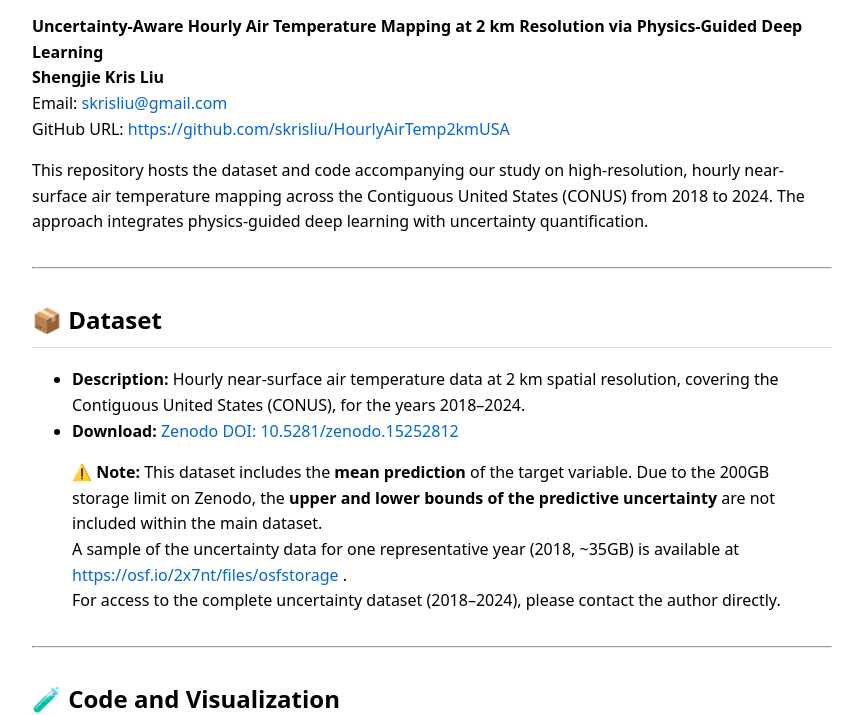
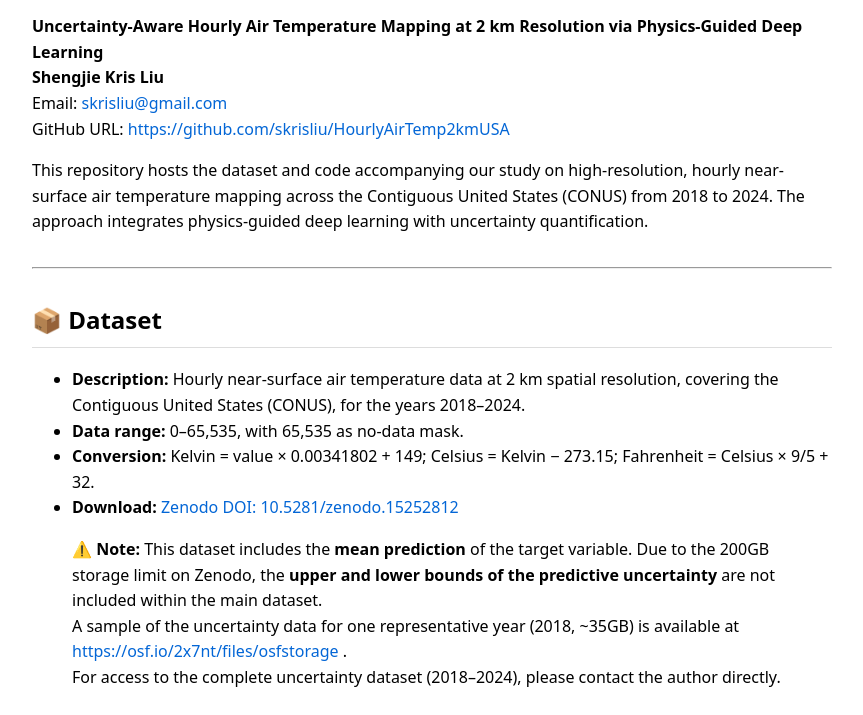
Before and after one commit to skrisliu/HourlyAirTemp2kmUSA, a plain HTML site: page index.html in a window 1280 px wide. Shown: the part 101-816 px from the top of the page, without its empty margins (208-1071 px from the left). Drawn offline with Linux system fonts and the light colour scheme.

Commit message:
Update index.html

```diff
--- a/index.html
+++ b/index.html
@@ -67,10 +67,12 @@
 
   <h2>📦 Dataset</h2>
 
-  <ul>
-    <li><strong>Description:</strong> Hourly near-surface air temperature data at 2 km spatial resolution, covering the Contiguous United States (CONUS), for the years 2018–2024.</li>
-    <li><strong>Download:</strong> <a href="https://doi.org/10.5281/zenodo.15252812">Zenodo DOI: 10.5281/zenodo.15252812</a></li>
-  </ul>
+<ul>
+  <li><strong>Description:</strong> Hourly near-surface air temperature data at 2 km spatial resolution, covering the Contiguous United States (CONUS), for the years 2018–2024.</li>
+  <li><strong>Data range:</strong> 0–65,535, with 65,535 as no-data mask.</li>
+  <li><strong>Conversion:</strong> Kelvin = value × 0.00341802 + 149; Celsius = Kelvin − 273.15; Fahrenheit = Celsius × 9/5 + 32.</li>
+  <li><strong>Download:</strong> <a href="https://doi.org/10.5281/zenodo.15252812">Zenodo DOI: 10.5281/zenodo.15252812</a></li>
+</ul>
 
 <blockquote>
   ⚠️ <strong>Note:</strong> This dataset includes the <strong>mean prediction</strong> of the target variable.
```
